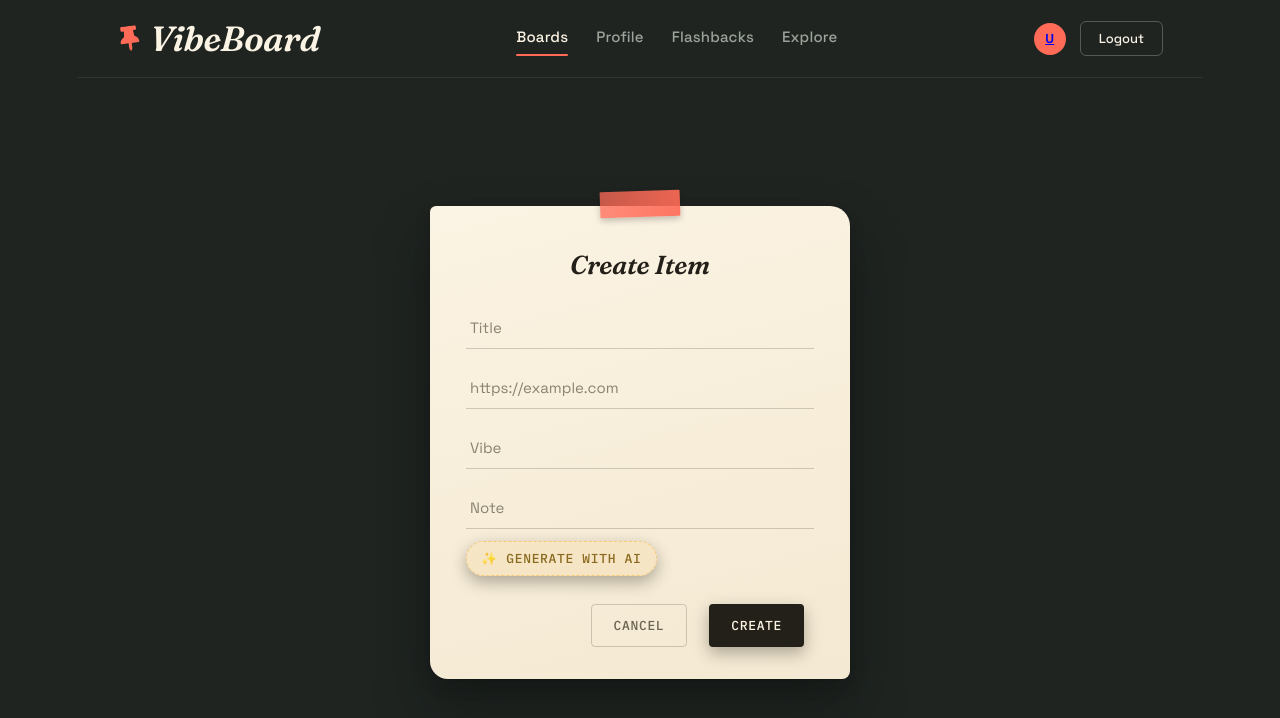
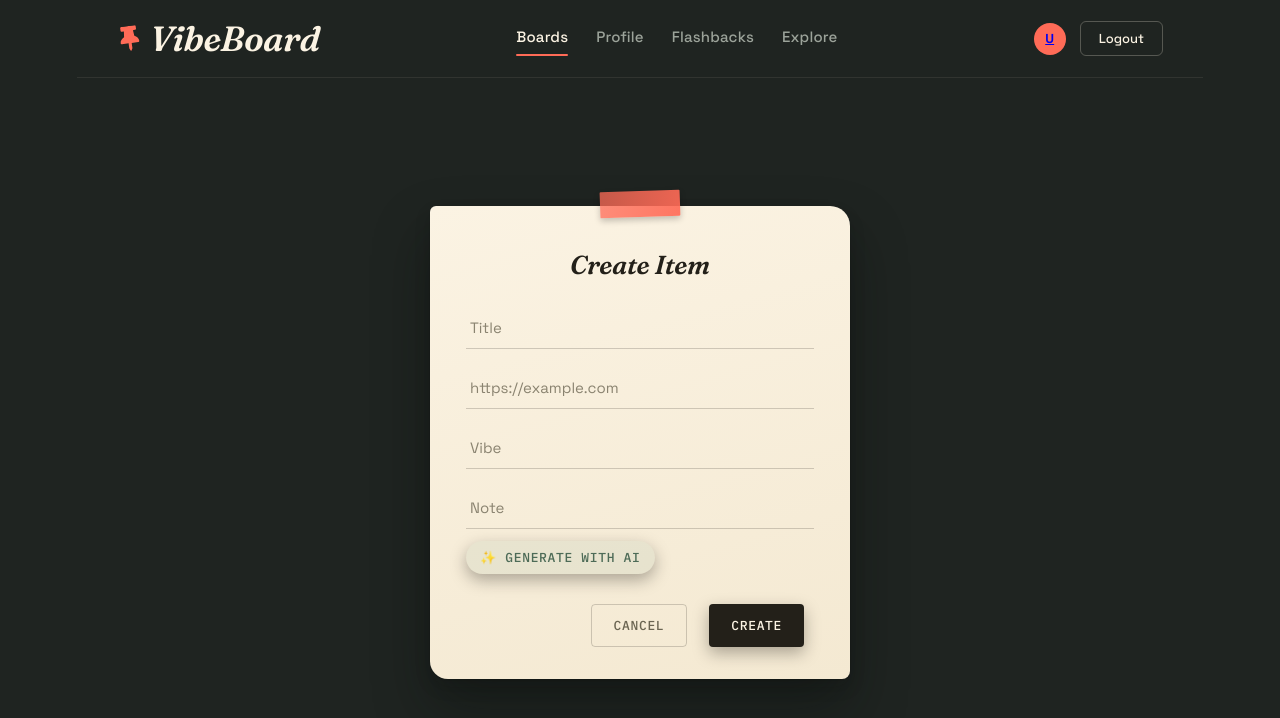
Before and after one commit to ImanAmirr/VibeBoard, a React app in the folder frontend/: page /boards/1/items/new in a window 1280 px wide. Shown: the top 718 px of the page. Built offline with nearby package versions, Linux system fonts and the light colour scheme; no server answers; the HTML template or start-up script is replaced by a standard one.

Commit message:
css changes

```diff
--- a/frontend/src/pages/board.css
+++ b/frontend/src/pages/board.css
@@ -496,34 +496,33 @@
   display: inline-flex !important;
   width: auto !important;
   align-items: center;
-  justify-content: center;
   gap: 6px;
   align-self: flex-start;
   font-family: 'IBM Plex Mono', monospace;
   font-size: 11px;
   font-weight: 500;
-  letter-spacing: 0.06em;
+  letter-spacing: 0.04em;
   text-transform: uppercase;
   padding: 8px 14px !important;
-  margin: -6px 0 18px !important;
+  margin: -6px 0 20px !important;
   border-radius: 999px !important;
-  border: 1px dashed rgba(244,183,64,0.6) !important;
-  background: rgba(244,183,64,0.12) !important;
-  color: #8a6a1f !important;
+  border: none !important;
+  background: rgba(143, 169, 152, 0.14) !important;
+  color: #4d6b57 !important;
   cursor: pointer;
-  transition: transform .18s ease, box-shadow .18s ease, background .18s ease, border-color .18s ease;
+  transition: transform .18s ease, box-shadow .18s ease, background .18s ease, color .18s ease;
 }
 
 .generate-btn:hover:not(:disabled) {
-  background: var(--tape-mustard) !important;
-  border-style: solid !important;
+  background: var(--tape-sage) !important;
   color: var(--ink) !important;
   transform: translateY(-2px);
-  box-shadow: 0 8px 16px rgba(244,183,64,0.35);
+  box-shadow: 0 8px 16px rgba(143,169,152,0.35);
 }
 
 .generate-btn:disabled {
-  opacity: 0.6;
+  opacity: 0.55;
   cursor: not-allowed;
   transform: none;
+  box-shadow: none;
 }
```
